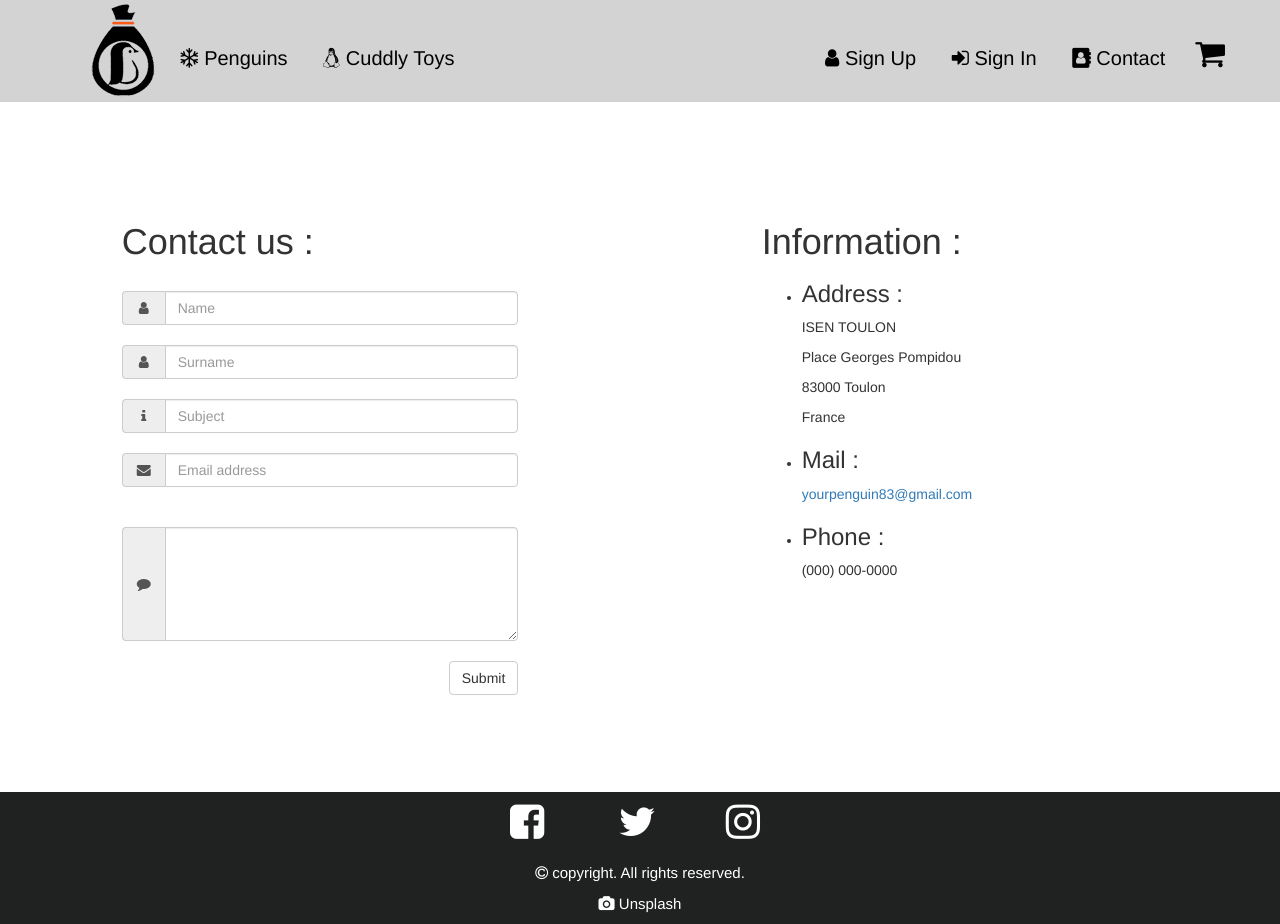
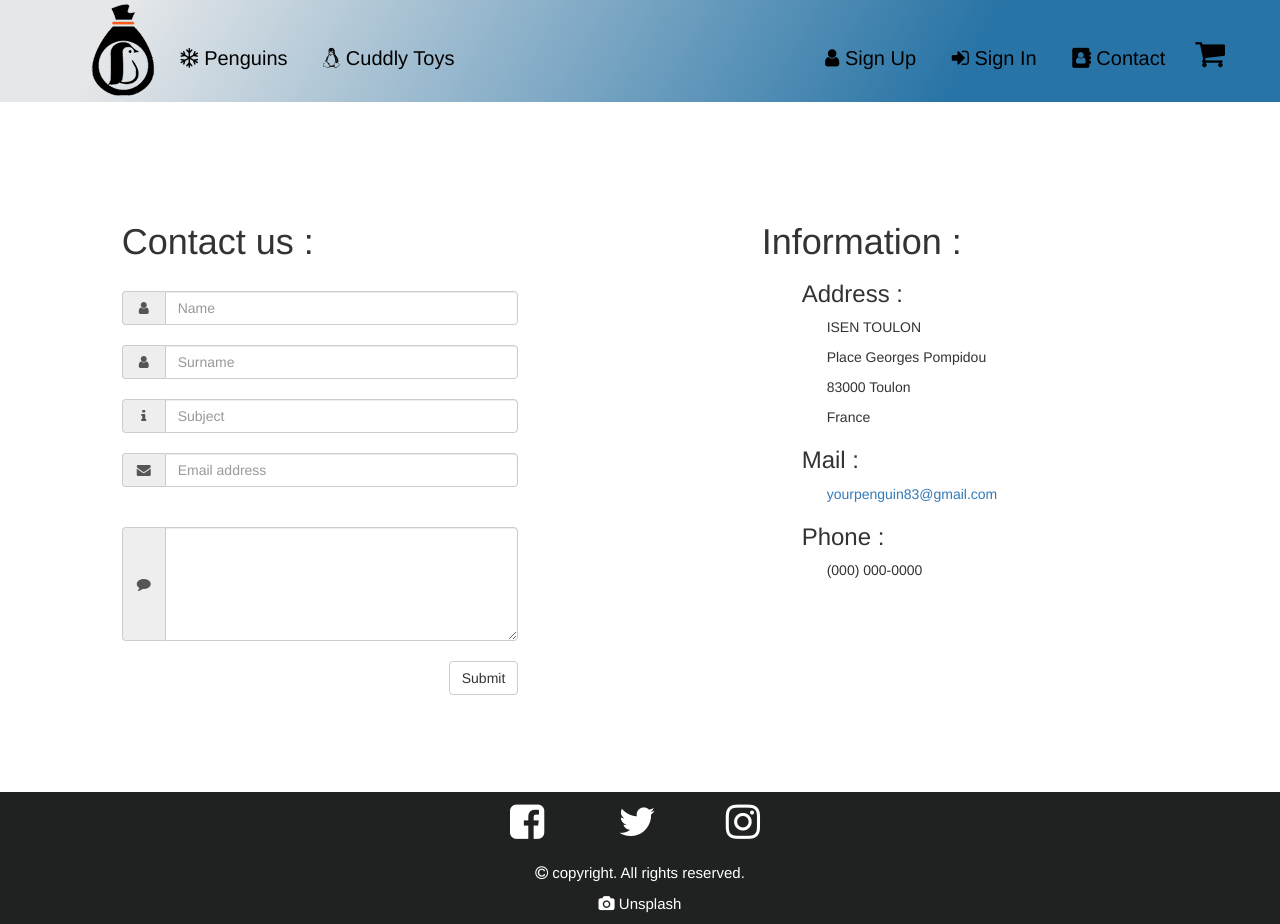
Before and after one commit to Thyniar/Penguins, a PHP site: page /Contact.php in a window 1280 px wide. Run offline with PHP 8.4, Linux system fonts and the light colour scheme.

Commit message:
Add files via upload

```diff
--- a/CSS/Contact.css
+++ b/CSS/Contact.css
@@ -16,13 +16,14 @@ body.landing #header {
 }
 
 #header {
-    background: #d3d3d3;
+    background-image: linear-gradient(120deg,#E5E7E9 10%, #2874a6 75%);
     color: #ffffff;
     cursor: default;
     height: 7.25em;
     line-height: 4.75em;
     width: 100%;
     z-index: 10000;
+
 }
 
 #header h1 {
@@ -57,13 +58,15 @@ body.landing #header {
     top: 0;
     vertical-align: middle;
     font-size: 20px;
-     margin-top: 25px;
+    margin-top: 25px;
+
 }
 
 #header nav > ul {
     list-style: none;
     margin: 0;
     padding-left: 0;
+
 }
 
 #header nav > ul > li {
@@ -71,11 +74,13 @@ body.landing #header {
     display: inline-block;
     margin-left: 1.5em;
     padding-left: 0;
+
 }
 
 #header nav > ul > li > a{
     text-decoration: none;
     color:#000;
+
 }
 
 #header nav > ul > li > a:hover{
@@ -102,6 +107,21 @@ body.landing #header {
     height: 590px;
 }
 
+#info{
+    text-align: left;
+}
+
+#info ul{
+    list-style: none;
+}
+
+#info p {
+    margin-left: 25px;
+}
+
+#info a {
+    margin-left: 25px;
+}
 
 footer div{
     background: #202222;
```
